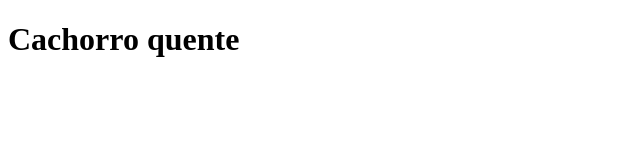
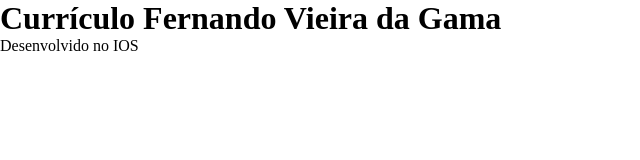
Before and after one commit to fernandovgama/curriculo-web-ios, a plain HTML site: page index.html in a window 1280 px wide. Shown: the whole page, without its empty margins (0-640 px from the left). Drawn offline with Linux system fonts and the light colour scheme.

Commit message:
Criada a estrutura semântica do projeto de currículo

```diff
--- /dev/null
+++ b/css/style.css
@@ -0,0 +1,9 @@
+/* Para resetar o CSS forçado pelo navegador, podemos
+utilizar o seguinte código: */
+*{
+    margin: 0;
+    padding: 0;
+}
+
+/* O sinal * (asterisco) representa a página HTML, e com isso podemos aplicar
+alterações na página inteira. Assim zeramos o padding e a margin padrão */
--- a/index.html
+++ b/index.html
@@ -3,12 +3,24 @@
 <head>
     <meta charset="UTF-8">
     <meta name="viewport" content="width=device-width, initial-scale=1.0">
-    <title>Curriculo Desenvolvimento Web</title>
+    <title>Curriculo desenvolvimento web</title>
+    <link rel="stylesheet" href="css/style.css">
 </head>
 <body>
-    <h1>
-        Cachorro quente
-    </h1>
+    <header>
+        <h1>
+            Currículo Fernando Vieira da Gama
+        </h1>
+    </header>
+
+    <main>
+
+    </main>
+
+    <footer>
+
+        <p>Desenvolvido no IOS</p>
+    </footer>
 
 </body>
 </html>
```
Also changed, not shown: html/sobre-mim.html (added).
